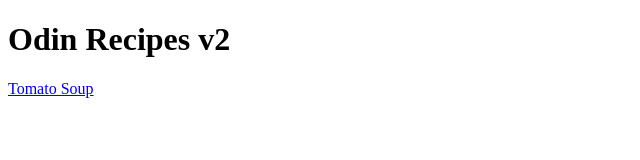
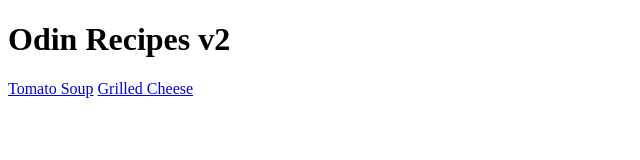
Before and after one commit to ChewingTabasco/odin-recipes-v2, a plain HTML site: page index.html in a window 1280 px wide. Shown: the whole page, without its empty margins (0-640 px from the left). Drawn offline with Linux system fonts and the light colour scheme.

Commit message:
Add link to grilled cheese page to index page

```diff
--- a/index.html
+++ b/index.html
@@ -9,5 +9,6 @@
   <body>
     <h1>Odin Recipes v2</h1>
     <a href="./recipes/tomato-soup.html">Tomato Soup</a>
+    <a href="./recipes/grilled-cheese.html">Grilled Cheese</a>
   </body>
 </html>
```
